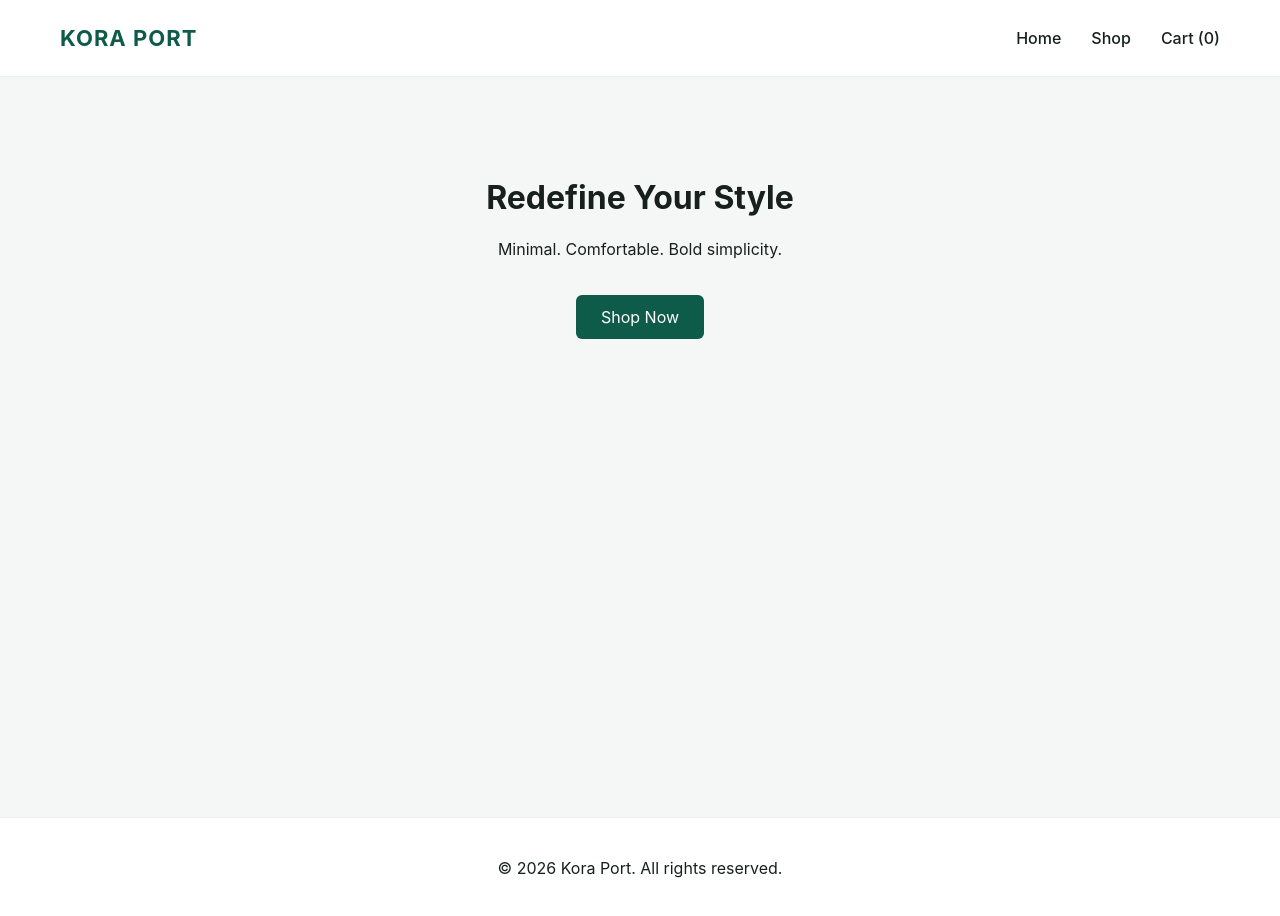
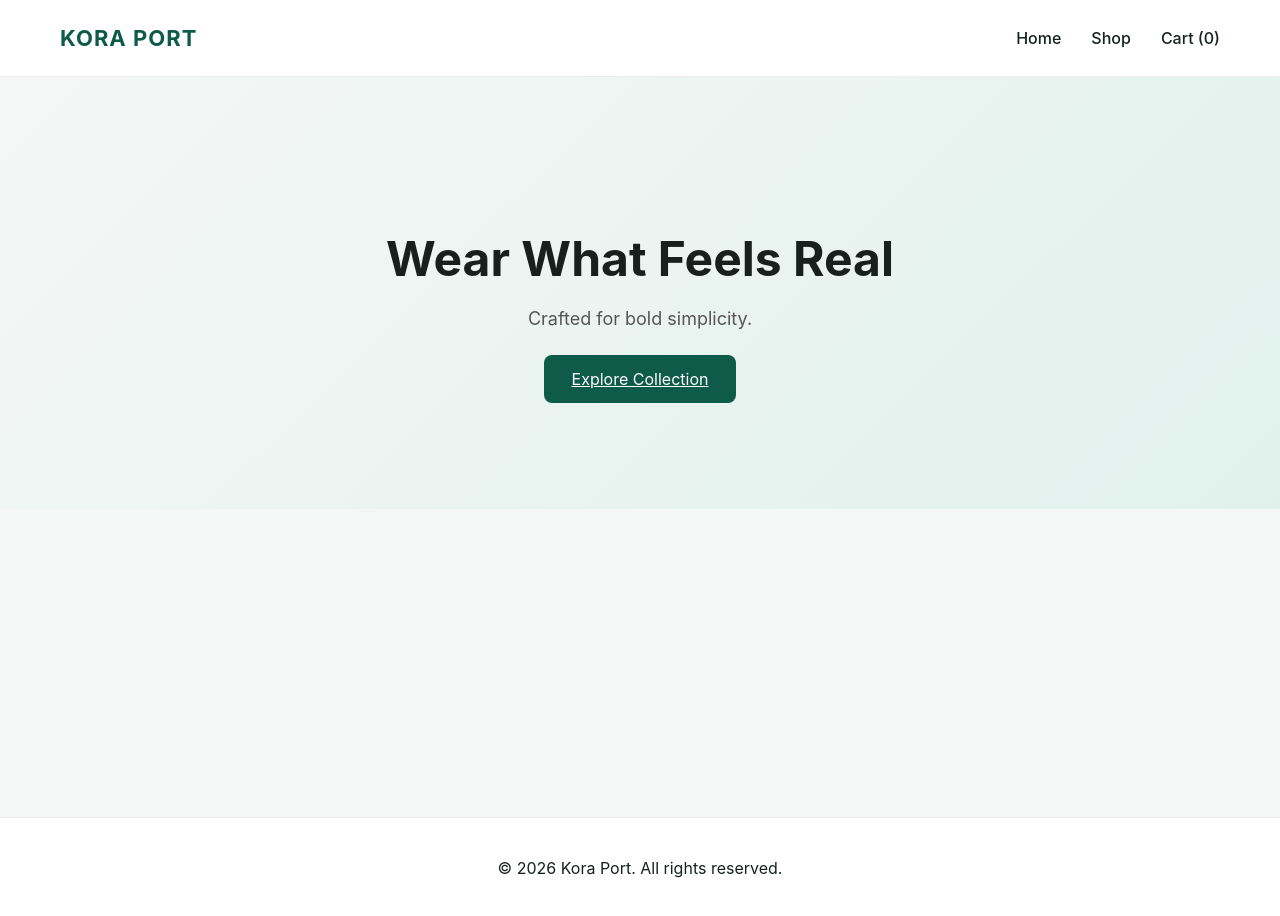
Before and after one commit to shakhawatyt71/koraport, a Next.js app: page / in a window 1280 px wide. Built offline with nearby package versions, Linux system fonts and the light colour scheme.

Commit message:
Update page.js

```diff
--- a/app/page.js
+++ b/app/page.js
@@ -2,23 +2,20 @@ import Link from "next/link";
 
 export default function HomePage() {
   return (
-    <div style={{ padding: "80px 40px", textAlign: "center" }}>
-      <h1>Redefine Your Style</h1>
-      <p>Minimal. Comfortable. Bold simplicity.</p>
+    <div style={{
+      padding: "120px 60px",
+      textAlign: "center",
+      background: "linear-gradient(135deg, #F5F7F6, #E0F1EC)"
+    }}>
+      <h1 style={{ fontSize: "48px", marginBottom: "20px" }}>
+        Wear What Feels Real
+      </h1>
+      <p style={{ fontSize: "18px", marginBottom: "40px", color: "#555" }}>
+        Crafted for bold simplicity.
+      </p>
 
-      <Link
-        href="/products"
-        style={{
-          display: "inline-block",
-          marginTop: "20px",
-          padding: "12px 25px",
-          background: "#0E5B4A",
-          color: "white",
-          textDecoration: "none",
-          borderRadius: "6px"
-        }}
-      >
-        Shop Now
+      <Link href="/products" className="btn-primary">
+        Explore Collection
       </Link>
     </div>
   );
```
